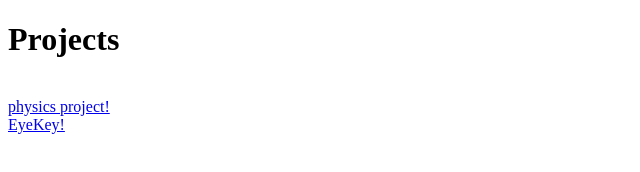
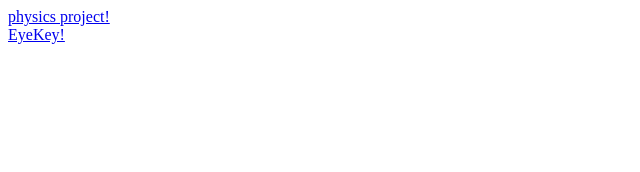
Before and after one commit to pseudobear/pseudobear.github.io, a plain HTML site: page index.html in a window 1280 px wide. Shown: the whole page, without its empty margins (0-640 px from the left). Drawn offline with Linux system fonts and the light colour scheme.

Commit message:
removed header

```diff
--- a/index.html
+++ b/index.html
@@ -13,8 +13,6 @@
 
   <body>
     <section id="project-links"></section>
-      <h1>Projects</h1>
-      <br>
       <a href="projects/javascript-fields-sph4u/index.html">physics project!</a>
       <br>
       <a href="projects/EyeKey/index.html">EyeKey!</a>
```
